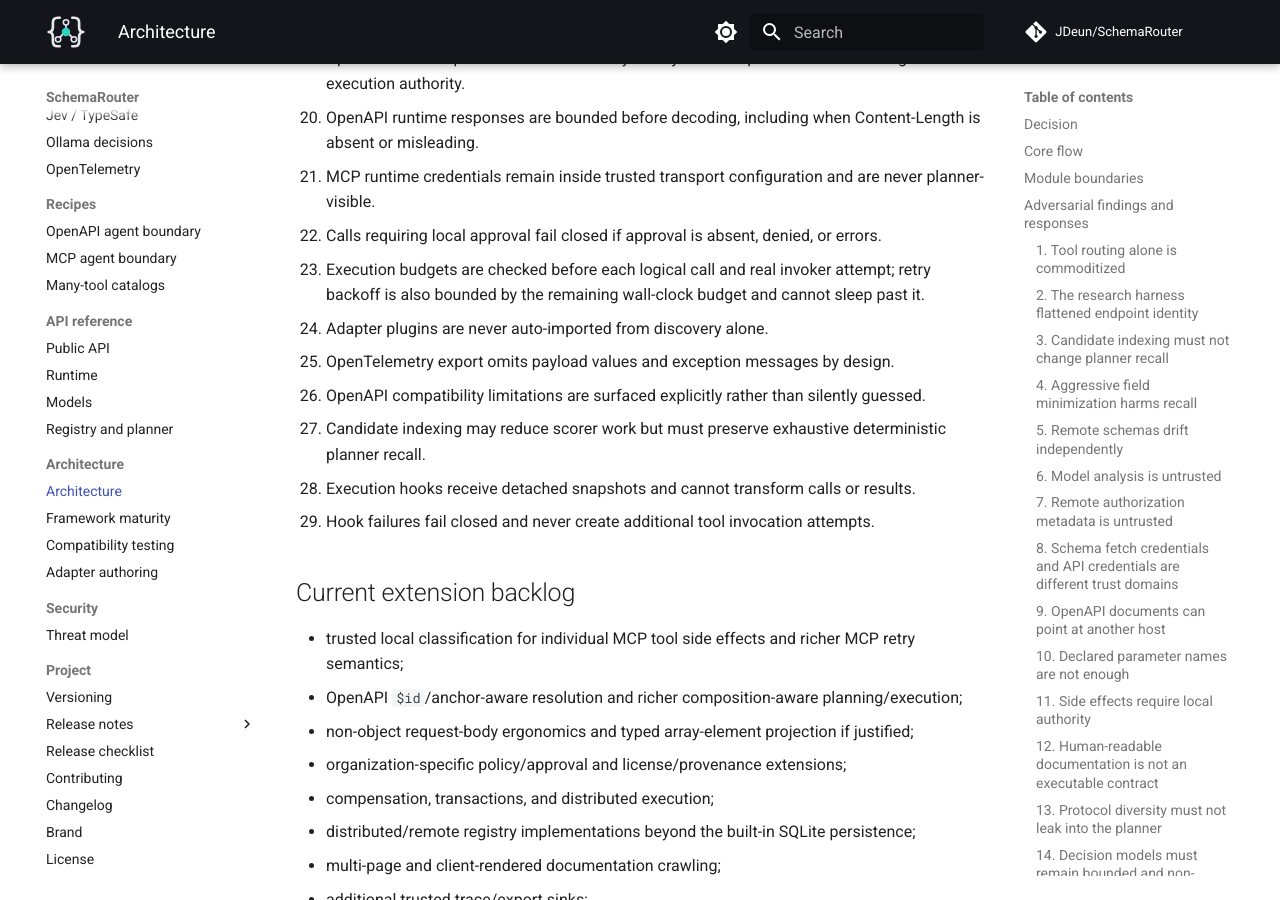
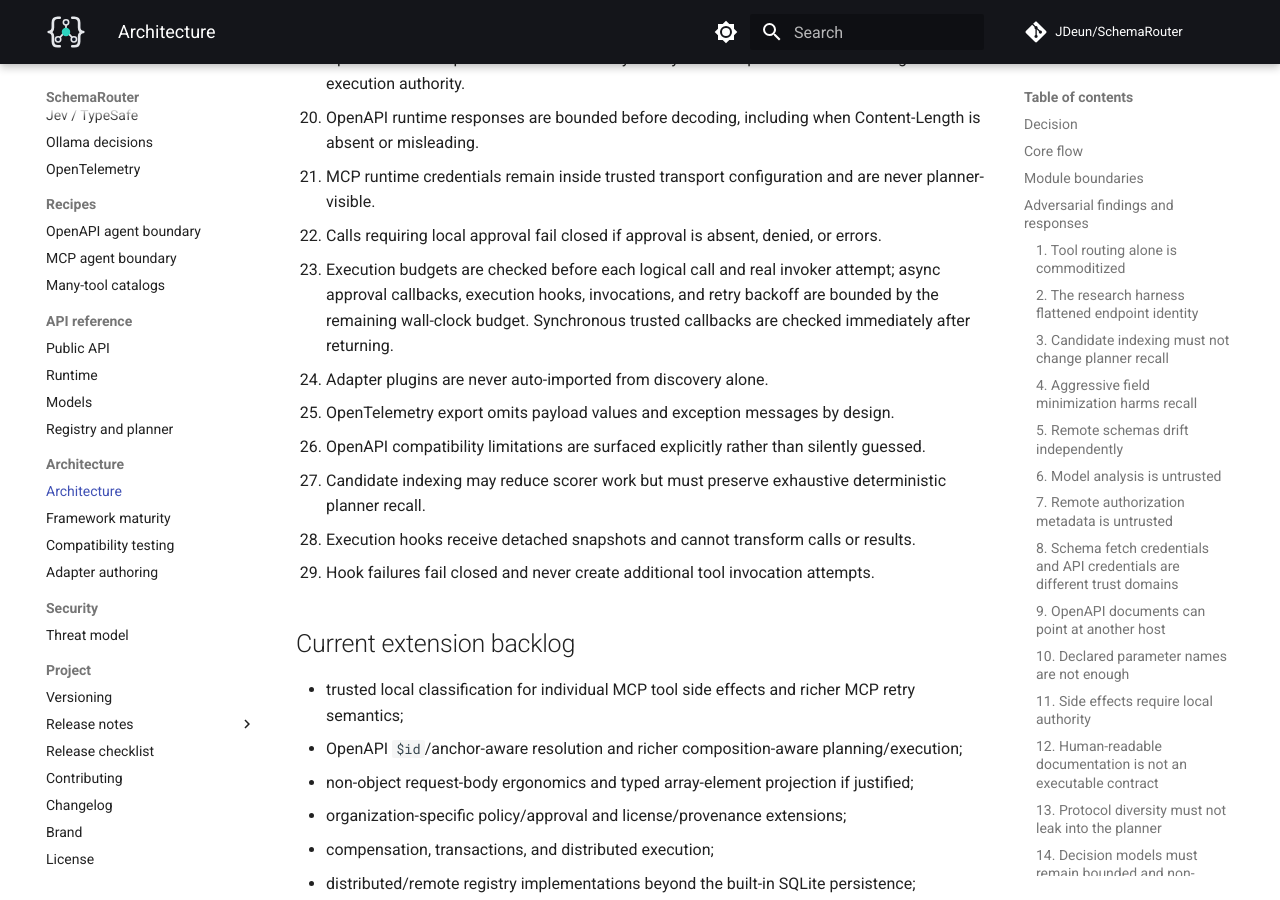
Before and after one commit to JDeun/SchemaRouter, an MkDocs documentation site: the page built from docs/architecture.md, in a window 1280 px wide and 900 px high, scrolled down 6927 px. Built offline with MkDocs 1.6.1 and Material for MkDocs 9.7.7, drawn with Linux system fonts in a browser that asks for light colours; comment, search, counter and statistics services are not loaded.

Commit message:
docs: extend elapsed-budget architecture invariant

```diff
--- a/docs/architecture.md
+++ b/docs/architecture.md
@@ -263,8 +263,9 @@ and therefore creates an application-managed sensitive-data store.
 20. OpenAPI runtime responses are bounded before decoding, including when Content-Length is absent or misleading.
 21. MCP runtime credentials remain inside trusted transport configuration and are never planner-visible.
 22. Calls requiring local approval fail closed if approval is absent, denied, or errors.
-23. Execution budgets are checked before each logical call and real invoker attempt; retry
-    backoff is also bounded by the remaining wall-clock budget and cannot sleep past it.
+23. Execution budgets are checked before each logical call and real invoker attempt; async
+    approval callbacks, execution hooks, invocations, and retry backoff are bounded by the remaining
+    wall-clock budget. Synchronous trusted callbacks are checked immediately after returning.
 24. Adapter plugins are never auto-imported from discovery alone.
 25. OpenTelemetry export omits payload values and exception messages by design.
 26. OpenAPI compatibility limitations are surfaced explicitly rather than silently guessed.
```
